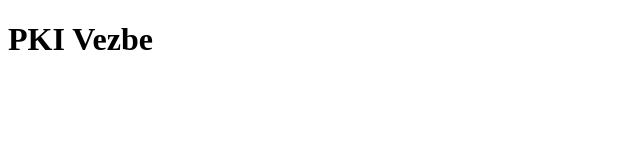
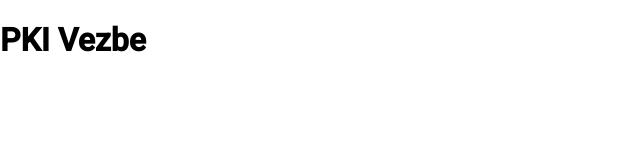
Before and after one commit to pkresoja/programiranje-korisnickih-interfejsa-2024, an Angular app: page / in a window 1280 px wide. Shown: the top 160 px of the page, without its empty margins (0-640 px from the left). Built offline with nearby package versions, Linux system fonts and the light colour scheme.

Commit message:
Added Angular Material to project

```diff
--- a/angular.json
+++ b/angular.json
@@ -27,6 +27,7 @@
               }
             ],
             "styles": [
+              "@angular/material/prebuilt-themes/cyan-orange.css",
               "src/styles.css"
             ],
             "scripts": []
@@ -85,6 +86,7 @@
               }
             ],
             "styles": [
+              "@angular/material/prebuilt-themes/cyan-orange.css",
               "src/styles.css"
             ],
             "scripts": []
--- a/package.json
+++ b/package.json
@@ -11,10 +11,12 @@
   "private": true,
   "dependencies": {
     "@angular/animations": "^18.2.0",
+    "@angular/cdk": "^18.2.6",
     "@angular/common": "^18.2.0",
     "@angular/compiler": "^18.2.0",
     "@angular/core": "^18.2.0",
     "@angular/forms": "^18.2.0",
+    "@angular/material": "^18.2.6",
     "@angular/platform-browser": "^18.2.0",
     "@angular/platform-browser-dynamic": "^18.2.0",
     "@angular/router": "^18.2.0",
--- a/src/app/app.config.ts
+++ b/src/app/app.config.ts
@@ -2,7 +2,11 @@
 import { provideRouter } from '@angular/router';
 
 import { routes } from './app.routes';
+import { provideAnimationsAsync } from '@angular/platform-browser/animations/async';
 
 export const appConfig: ApplicationConfig = {
-  providers: [provideZoneChangeDetection({ eventCoalescing: true }), provideRouter(routes)]
+  providers: [
+    provideZoneChangeDetection({ eventCoalescing: true }),
+    provideRouter(routes),
+    provideAnimationsAsync()]
 };
--- a/src/index.html
+++ b/src/index.html
@@ -6,6 +6,8 @@
   <base href="/">
   <meta name="viewport" content="width=device-width, initial-scale=1">
   <link rel="icon" type="image/x-icon" href="favicon.ico">
+  <link href="https://fonts.googleapis.com/css2?family=Roboto:wght@300;400;500&display=swap" rel="stylesheet">
+  <link href="https://fonts.googleapis.com/icon?family=Material+Icons" rel="stylesheet">
 </head>
 <body>
   <app-root></app-root>
--- a/src/styles.css
+++ b/src/styles.css
@@ -1 +1,11 @@
 /* You can add global styles to this file, and also import other style files */
+
+html,
+body {
+    height: 100%;
+}
+
+body {
+    margin: 0;
+    font-family: Roboto, "Helvetica Neue", sans-serif;
+}
```
Also changed, not shown: 2 other files (tests, documents, lock files or other folders).
